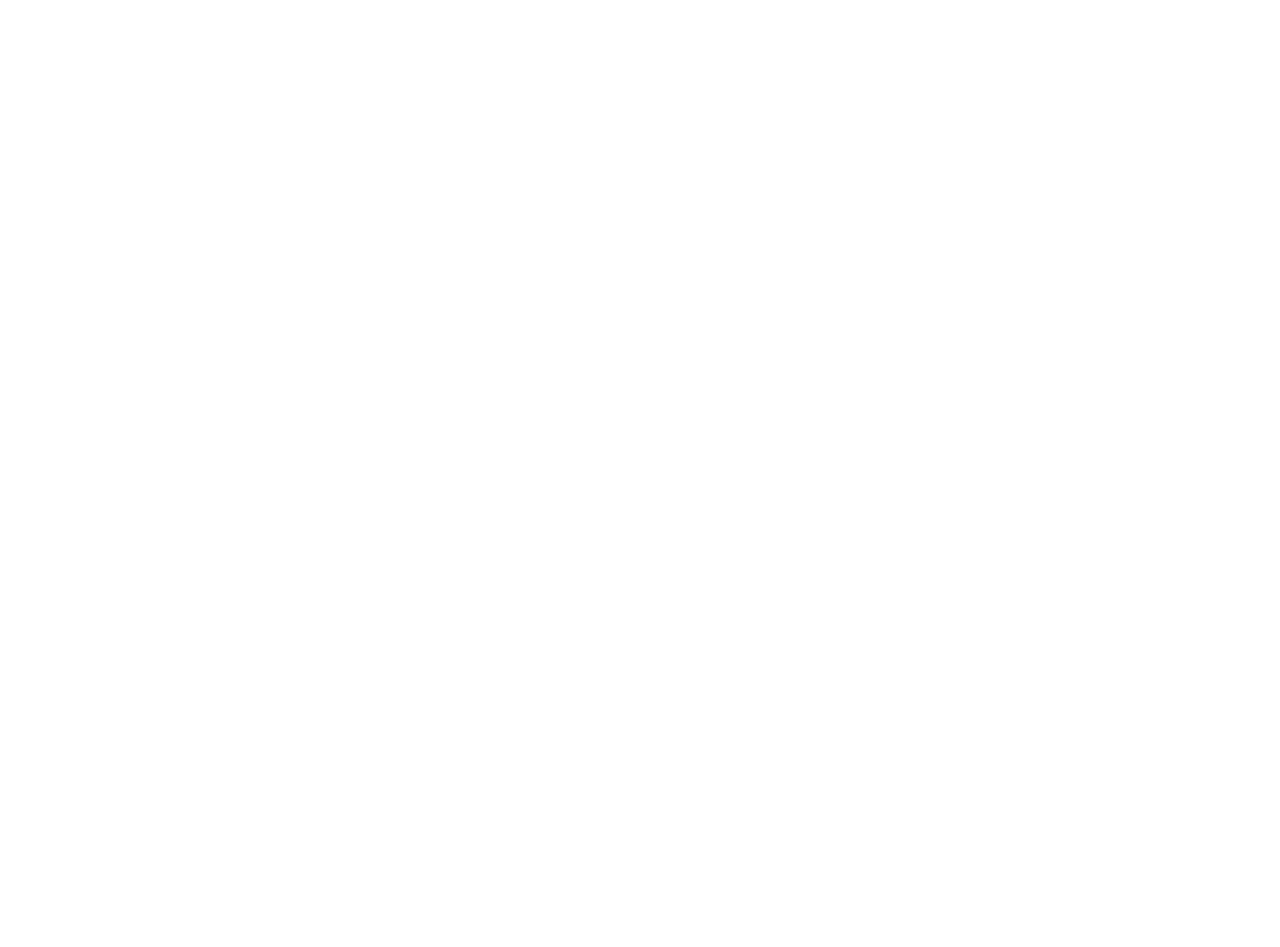
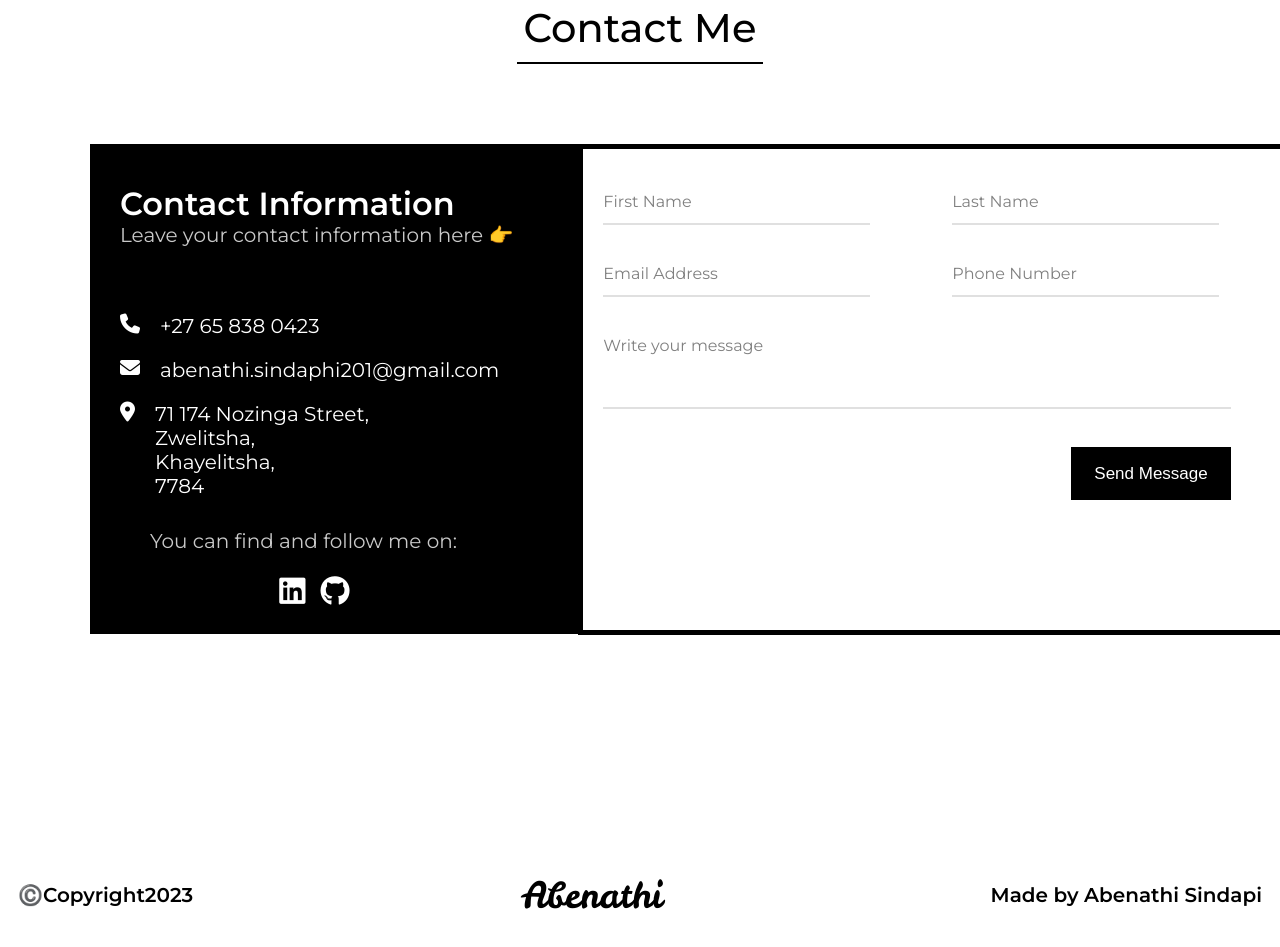
Before and after one commit to Abenathi201/portfolio-vue, a Vue app: page /#/ in a window 1280 px wide. Before the commit this address led to /#/about. Shown: the part 3120-4067 px from the top of the page. Before the commit the page ends 800 px from the top, so only its background shows below. Built offline with nearby package versions, Linux system fonts and the light colour scheme; no server answers.

Commit message:
contact and footer done

```diff
--- a/src/App.vue
+++ b/src/App.vue
@@ -1,13 +1,15 @@
 <template>
   <NavBar/>
   <router-view/>
+  <FooterComp/>
 </template>
 
 <script>
 import NavBar from './components/NavBar.vue';
+import FooterComp from './components/FooterComp.vue';
 
 export default {
-  components : { NavBar }
+  components : { NavBar, FooterComp }
 }
 </script>
 
--- a/src/components/AboutComp.vue
+++ b/src/components/AboutComp.vue
@@ -109,8 +109,10 @@
 <style scoped>
 .about{
   width: 1120px;
-  min-height: 1242px;
+  min-height: 1200px;
+  /* border: 2px solid black; */
   margin: auto;
+  margin-bottom: 100px;
 }
 
 .title{
--- /dev/null
+++ b/src/components/ContactComp.vue
@@ -0,0 +1,331 @@
+<template>
+  <div class="contact">
+    <div class="title">
+      <div class="line"></div>
+      <h1>Contact Me</h1>
+      <div class="line"></div>
+    </div>
+
+    <div class="container">
+        <div class="info">
+            <h1>Contact Information</h1>
+            <h6>Leave your contact information here 👉</h6>
+
+            <div class="details">
+                <p> <i class="fa-solid fa-phone"></i> +27 65 838 0423</p>
+                <p> <i class="fa-solid fa-envelope"></i> abenathi.sindaphi201@gmail.com</p>
+                <p>
+                    <i class="fa-solid fa-location-dot"></i> 71 174 Nozinga Street, <br>
+                    Zwelitsha, <br>
+                    Khayelitsha, <br>
+                    7784
+                </p>
+            </div>
+
+            <div class="socials">
+                <h6>You can find and follow me on:</h6>
+
+                <div class="icons">
+                    <a href="https://www.linkedin.com/in/abenathi-sindapi-420969270/" target="_blank">
+                      <i class="fa-brands fa-linkedin"></i>
+                    </a>
+
+                    <a href="https://github.com/Abenathi201" target="_blank">
+                      <i class="fab fa-github"></i>
+                    </a>
+                </div>
+            </div>
+        </div>
+
+        <form action="https://formspree.io/f/xoqzrooq" method="POST">
+            <div class="form-row">
+                <div class="input-data">
+                    <input type="text" name="name" required>
+                    <div class="underline"></div>
+                    <label for="">First Name</label>
+                </div>
+                <div class="input-data">
+                    <input type="text" name="lastname" required>
+                    <div class="underline"></div>
+                    <label for="">Last Name</label>
+                </div>
+            </div>
+            <div class="form-row">
+                <div class="input-data">
+                    <input type="email" name="email" required>
+                    <div class="underline"></div>
+                    <label for="">Email Address</label>
+                </div>
+                <div class="input-data">
+                    <input type="text" required>
+                    <div class="underline"></div>
+                    <label for="">Phone Number</label>
+                </div>
+            </div>
+            <div class="form-row">
+                <div class="input-data textarea">
+                    <textarea name="message" rows="8" cols="80" required></textarea>
+                    <br/>
+                    <div class="underline-text"></div>
+                    <label for="">Write your message</label>
+                    <br/>
+                    <div class="submit-btn">
+                        <input type="submit" value="Send Message">
+                    </div>
+                </div>
+            </div>
+        </form>
+    </div>
+  </div>
+</template>
+
+<script>
+export default {
+
+}
+</script>
+
+<style scoped>
+.contact{
+    width: 1120px;
+    margin: auto;
+}
+
+.title{
+    margin-bottom: 70px;
+}
+
+.contact h1{
+    font-size: 40px;
+    font-weight: 500;
+    text-align: center;
+    margin: 0;
+}
+
+.line {
+    border-top: 2px solid #000000;
+    width: 22%;
+    margin: 0 auto;
+    margin-top: 10px;
+    margin-bottom: 10px;
+}
+
+.container{
+    width: 1196px;
+    height: 667px;
+    margin: auto;
+    /* border: 2px solid #000000; */
+    padding: 10px;
+    display: flex;
+}
+
+.info{
+    width: 490px;
+    height: 490px;
+    background-color: #000000;
+    color: #FFFFFF;
+    display: flex;
+    flex-direction: column;
+}
+
+.info h1{
+    font-size: 32px;
+    font-weight: 600;
+    text-align: left;
+    margin-top: 40px;
+    margin-left: 30px;
+}
+
+.info h6{
+    font-size: 20px;
+    font-weight: normal;
+    text-align: left;
+    color: #C9C9C9;
+    margin-top: 0;
+    margin-left: 30px;
+}
+
+.details{
+    width: 389px;
+    height: 220px;
+    /* border: 1px solid #FFFFFF; */
+    margin-left: 30px;
+}
+
+.details p{
+    font-size: 20px;
+    font-weight: normal;
+    text-align: left;
+    display: flex;
+    gap: 20px;
+}
+
+.socials{
+    margin-left: 30px;
+    /* border: 2px solid #FFFFFF; */
+    width: 389px;
+    height: 100px;
+    margin-top: 15px;
+}
+
+.socials h6{
+    font-size: 20px;
+    font-weight: normal;
+    text-align: left;
+    color: #C9C9C9;
+    margin-bottom: 20px;
+    margin-left: 30px;
+}
+
+.socials .icons{
+    display: flex;
+    justify-content: center;
+    gap: 15px;
+}
+
+.socials .icons a{
+    font-size: 30px;
+    margin-bottom: 30px;
+    color: #FFFFFF;
+    transition: 0.3s ease;
+}
+
+.socials .icons a:hover{
+    transform: scale(1.1);
+}
+
+form{
+    border: 5px solid black;
+    width: 700px;
+    height: 480.5px;
+}
+
+form .form-row{
+    display: flex;
+    margin: 32px 0;
+}
+
+form .form-row .input-data{
+    width: 100%;
+    height: 40px;
+    margin-left: 20px;
+    position: relative;
+}
+
+form .form-row .textarea{
+    height: 70px;
+}
+
+.input-data input{
+    display: block;
+    width: 80%;
+    height: 100%;
+    border: none;
+    outline: none;
+    font-size: 17px;
+    border-bottom: 2px solid rgba(0,0,0, 0.12);
+}
+
+.textarea textarea{
+    display: block;
+    width: 92%;
+    height: 100%;
+    border: none;
+    outline: none;
+    font-size: 17px;
+    border-bottom: 2px solid rgba(0,0,0, 0.12);
+}
+
+.input-data input:focus ~ label, .textarea textarea:focus ~ label,
+.input-data input:valid ~ label, .textarea textarea:valid ~ label{
+    transform: translateY(-20px);
+    font-size: 14px;
+    color: #000000;
+}
+
+.textarea textarea{
+    resize: none;
+    padding-top: 10px;
+}
+
+.input-data label{
+    position: absolute;
+    pointer-events: none;
+    bottom: 10px;
+    font-size: 16px;
+    color: #808080;
+    transition: 0.3s ease;
+}
+
+.textarea label{
+    width: 100%;
+    bottom: 40px;
+    background: #FFFFFF;
+}
+
+.input-data .underline{
+    position: absolute;
+    bottom: 0;
+    height: 2px;
+    width: 100%;
+}
+
+.input-data .underline:before{
+    position: absolute;
+    content: "";
+    height: 2px;
+    width: 81.5%;
+    margin-top: 4px;
+    background: #000000;
+    transform: scaleX(0);
+    transform-origin: center;
+    transition: transform 0.3s ease;
+}
+
+.textarea .underline-text:before{
+    position: absolute;
+    content: "";
+    height: 2px;
+    width: 81.5%;
+    margin-top: 4px;
+    background: #000000;
+    transform: scaleX(0);
+    transform-origin: center;
+    transition: transform 0.3s ease;
+}
+
+.input-data input:focus ~ .underline:before,
+.input-data input:valid ~ .underline:before,
+.textarea textarea:focus ~ .underline:before,
+.textarea textarea:valid ~ .underline:before{
+    transform: scale(1);
+}
+
+.submit-btn input{
+    width: 160px;
+    height: 53px;
+    background-color: #000000;
+    color: #FFFFFF;
+    font-size: 17px;
+    font-weight: normal;
+    padding: 15px 22px;
+    border: none;
+    float: right;
+    margin-right: 50px;
+    cursor: pointer;
+
+    --dur: .10s;
+    --delay: .10s;
+
+    transition:
+      box-shadow calc(var(--dur) * 4) ease-out,
+      transform calc(var(--dur) * 4) ease-out,
+      background calc(var(--dur) * 4) steps(4, jump-end);
+}
+
+.submit-btn input:hover,
+.submit-btn input:focus{
+    box-shadow: 0 4px 8px hsla(190deg, 15%, 5%, .2);
+    transform: translateY(-4px);
+}
+</style>
--- /dev/null
+++ b/src/components/FooterComp.vue
@@ -0,0 +1,39 @@
+<template>
+    <footer>
+      <h1>©️Copyright2023</h1>
+      <a href="#">Abenathi</a>
+      <h1>Made by Abenathi Sindapi</h1>
+    </footer>
+  </template>
+
+  <script>
+  export default {
+
+  }
+  </script>
+
+  <style scoped>
+  @import url('https://fonts.googleapis.com/css2?family=Leckerli+One&family=Montserrat:ital,wght@0,100;0,200;0,300;0,400;0,500;0,600;0,700;0,800;0,900;1,100;1,200;1,300;1,400;1,500;1,600;1,700;1,800;1,900&display=swap');
+
+  footer{
+      display: flex;
+      justify-content: space-between;
+      height: 108px;
+      padding: 10px;
+      align-items: center;
+      margin-top: 20px;
+  }
+
+  footer h1{
+      font-size: 20px;
+      font-weight: 600;
+  }
+
+  a{
+      text-decoration: none;
+      font-family: 'Leckerli One', sans-serif;
+      font-size: 36px;
+      font-weight: normal;
+      color: #000000;
+  }
+  </style>
--- a/src/components/HomeComp.vue
+++ b/src/components/HomeComp.vue
@@ -15,10 +15,6 @@
     </div>
 
     <div class="socials">
-      <!-- <a href="https://www.facebook.com" target="_blank">
-        <i class="fa-brands fa-facebook"></i>
-      </a> -->
-
       <a href="https://www.linkedin.com/in/abenathi-sindapi-420969270/" target="_blank">
         <i class="fa-brands fa-linkedin"></i>
       </a>
@@ -42,9 +38,15 @@ export default {
 <style scoped>
 .container{
   width: 850px;
-  min-height: 956px;
+  min-height: 750px;
   margin: auto;
-  margin-top: 80px;
+  margin-top: 120px;
+}
+
+.title{
+  /* border: 2px solid black; */
+  margin: 0;
+  height: 300px;
 }
 
 .title h1{
@@ -56,18 +58,19 @@ export default {
 .title span{
   font-size: 65px;
   font-weight: 600;
+  margin-block: 20px;
   color: #808080;
 }
 
 .name h4{
-  font-size: 28px;
+  font-size: 50px;
   color: #000000;
-  font-weight: 500;
+  font-weight: normal;
   margin-block: 0px;
 }
 
 .summary p{
-  font-size: 28px;
+  font-size: 25px;
   color: #000000;
   font-weight: 300;
 }
--- a/src/components/ProjectComp.vue
+++ b/src/components/ProjectComp.vue
@@ -32,9 +32,10 @@ export default {
 <style scoped>
 .container{
     min-width: 850px;
-    min-height: 956px;
+    min-height: 1200px;
+    /* border: 2px solid black; */
     margin: auto;
-    margin-top: 80px;
+    /* margin-top: 80px; */
 }
 
 .container h1{
--- a/src/views/AllViews.vue
+++ b/src/views/AllViews.vue
@@ -24,6 +24,12 @@
       <TestimonialsComp/>
     </section>
     <!-- Testimonials Section -->
+
+    <!-- Contact Section -->
+    <section id="contact">
+      <ContactComp/>
+    </section>
+    <!-- Contact Section -->
   </div>
 </template>
 
@@ -32,12 +38,14 @@ import HomeComp from '@/components/HomeComp.vue';
 import AboutComp from '@/components/AboutComp.vue';
 import ProjectComp from '@/components/ProjectComp.vue';
 import TestimonialsComp from '@/components/TestimonialsComp.vue';
+import ContactComp from '@/components/ContactComp.vue';
 export default {
     components: {
         HomeComp,
         AboutComp,
         ProjectComp,
-        TestimonialsComp
+        TestimonialsComp,
+        ContactComp
     },
 }
 </script>
```
Also changed, not shown: src/components/TestimonialsComp.vue (+45 -12 lines).
